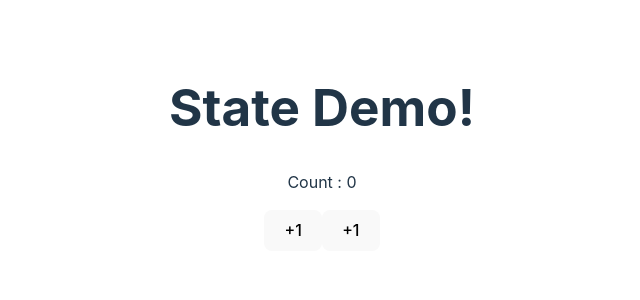
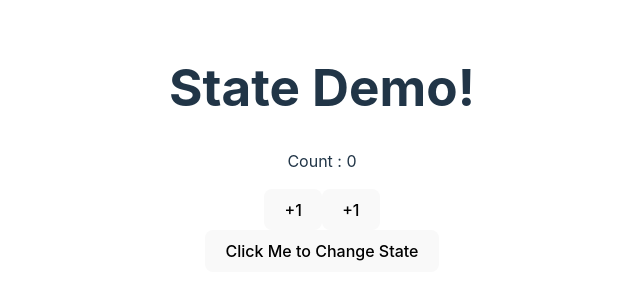
Before and after one commit to xogk1128/React_Study, a React (Vite) app in the folder state-demo/: page / in a window 1280 px wide. Shown: the part 252-552 px from the top of the page, without its empty margins (318-958 px from the left). Built offline with nearby package versions, Linux system fonts and the light colour scheme.

Commit message:
state 초기값 설정하기

```diff
--- a/state-demo/src/App.jsx
+++ b/state-demo/src/App.jsx
@@ -1,11 +1,13 @@
 import "./App.css";
 import Counter from "./Counter";
+import Dumbo from "./Dumbo";
 
 function App() {
     return (
         <>
             <h1>State Demo!</h1>
             <Counter></Counter>
+            <Dumbo></Dumbo>
         </>
     );
 }
--- /dev/null
+++ b/state-demo/src/Dumbo.jsx
@@ -0,0 +1,17 @@
+import { useState } from "react";
+
+function generateGameBoard() {
+    console.log("Making The Initial Game Board");
+    return Array(5000);
+}
+
+const Dumbo = () => {
+    const [board, setBoard] = useState(generateGameBoard);
+    return (
+        <button onClick={() => setBoard("hello!")}>
+            Click Me to Change State
+        </button>
+    );
+};
+
+export default Dumbo;
```
